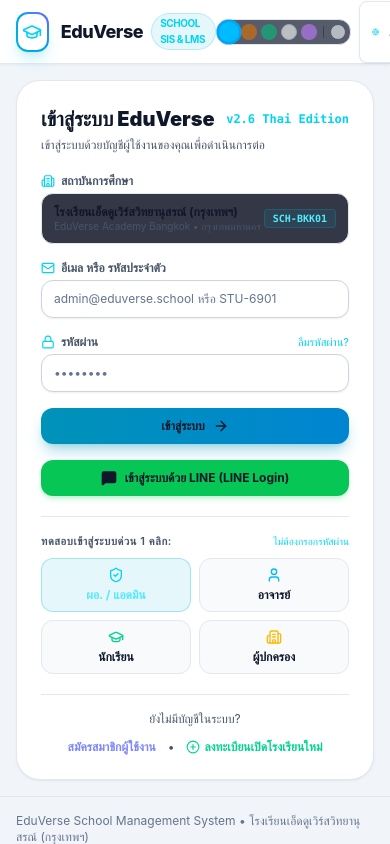
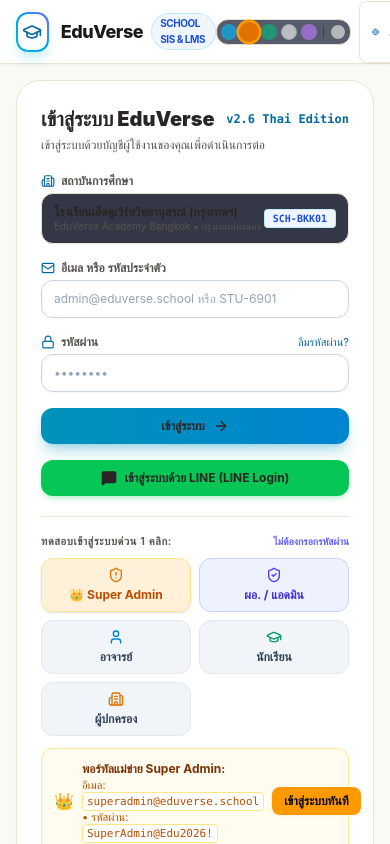
Before and after one commit to farmissara/gemini, a React (Vite) app: page / in a window 390 px wide. Shown: the top 844 px of the page. Built offline with nearby package versions, Linux system fonts and the light colour scheme.

Commit message:
feat: add Super Admin role and update color themes
- Introduce 'super_admin' role with quick access support via URL parameters.
- Update demo login interface to include Super Admin button.
- Refine color palettes for improved readability and eye comfort.

```diff
--- a/src/App.tsx
+++ b/src/App.tsx
@@ -98,7 +98,7 @@ export const App: React.FC = () => {
   const [programMode, setProgramMode] = useState<AppProgramMode>('school_erp');
   const [lang, setLang] = useState<AppLanguage>('th');
   const [theme, setTheme] = useState<AppTheme>('light');
-  const [themePalette, setThemePalette] = useState<ThemePalette>('light_sky');
+  const [themePalette, setThemePalette] = useState<ThemePalette>('light_warm');
   const [searchQuery, setSearchQuery] = useState('');
 
   // Primary Domain State
@@ -159,6 +159,19 @@ export const App: React.FC = () => {
   const handleLogout = () => {
     setCurrentUser(null);
   };
+
+  // Direct URL access for Super Admin (e.g. ?role=super_admin or #superadmin)
+  React.useEffect(() => {
+    try {
+      const params = new URLSearchParams(window.location.search);
+      if (params.get('role') === 'super_admin' || params.get('login') === 'superadmin' || window.location.hash === '#superadmin') {
+        const superUser = demoUsers.find((u) => u.role === 'super_admin') || demoUsers[0];
+        handleLogin(superUser, schools[0]);
+      }
+    } catch {
+      // Ignore URL parsing errors
+    }
+  }, []);
 
   const handleRegisterSchool = (newSchool: School, adminUser: AuthUser) => {
     setSchools((prev) => [newSchool, ...prev]);
--- a/src/components/AuthLayout.tsx
+++ b/src/components/AuthLayout.tsx
@@ -499,45 +499,74 @@ export const AuthLayout: React.FC<AuthLayoutProps> = ({
                     <span className="font-semibold uppercase tracking-wider">
                       {lang === 'th' ? 'ทดสอบเข้าสู่ระบบด่วน 1 คลิก:' : '1-Click Quick Demo Sign In:'}
                     </span>
-                    <span className="text-[10px] text-cyan-400">ไม่ต้องกรอกรหัสผ่าน</span>
+                    <span className="text-[10px] text-indigo-500 font-semibold">ไม่ต้องกรอกรหัสผ่าน</span>
                   </div>
 
-                  <div className="grid grid-cols-2 sm:grid-cols-4 gap-2">
+                  <div className="grid grid-cols-2 sm:grid-cols-5 gap-2">
+                    <button
+                      type="button"
+                      onClick={() => handleQuickDemo('super_admin')}
+                      className="px-2 py-2 rounded-xl bg-amber-500/15 hover:bg-amber-500/25 text-amber-700 text-xs font-bold border border-amber-500/30 text-center transition-all flex flex-col items-center justify-center gap-1 shadow-sm"
+                      title="เข้าสู่ระบบแม่ข่ายระดับสูงสุด Super Admin"
+                    >
+                      <ShieldAlert className="w-4 h-4 text-amber-600" />
+                      <span>👑 Super Admin</span>
+                    </button>
                     <button
                       type="button"
                       onClick={() => handleQuickDemo('admin')}
-                      className="px-2.5 py-2 rounded-xl bg-cyan-500/10 hover:bg-cyan-500/20 text-cyan-300 text-xs font-bold border border-cyan-500/30 text-center transition-all flex flex-col items-center justify-center gap-1"
+                      className="px-2 py-2 rounded-xl bg-indigo-50 hover:bg-indigo-100 text-indigo-700 text-xs font-bold border border-indigo-200 text-center transition-all flex flex-col items-center justify-center gap-1"
                       title="ผู้อำนวยการ / แอดมินโรงเรียน"
                     >
-                      <ShieldCheck className="w-4 h-4 text-cyan-400" />
+                      <ShieldCheck className="w-4 h-4 text-indigo-600" />
                       <span>{lang === 'th' ? 'ผอ. / แอดมิน' : 'Principal / Admin'}</span>
                     </button>
                     <button
                       type="button"
                       onClick={() => handleQuickDemo('teacher')}
-                      className="px-2.5 py-2 rounded-xl bg-slate-800 hover:bg-slate-700 text-slate-200 text-xs font-semibold border border-slate-700 text-center transition-all flex flex-col items-center justify-center gap-1"
+                      className="px-2 py-2 rounded-xl bg-slate-100 hover:bg-slate-200 text-slate-700 text-xs font-semibold border border-slate-200 text-center transition-all flex flex-col items-center justify-center gap-1"
                       title="อาจารย์ผู้สอน"
                     >
-                      <User className="w-4 h-4 text-sky-400" />
+                      <User className="w-4 h-4 text-sky-600" />
                       <span>{lang === 'th' ? 'อาจารย์' : 'Teacher'}</span>
                     </button>
                     <button
                       type="button"
                       onClick={() => handleQuickDemo('student')}
-                      className="px-2.5 py-2 rounded-xl bg-slate-800 hover:bg-slate-700 text-slate-200 text-xs font-semibold border border-slate-700 text-center transition-all flex flex-col items-center justify-center gap-1"
+                      className="px-2 py-2 rounded-xl bg-slate-100 hover:bg-slate-200 text-slate-700 text-xs font-semibold border border-slate-200 text-center transition-all flex flex-col items-center justify-center gap-1"
                       title="นักเรียน"
                     >
-                      <GraduationCap className="w-4 h-4 text-emerald-400" />
+                      <GraduationCap className="w-4 h-4 text-emerald-600" />
                       <span>{lang === 'th' ? 'นักเรียน' : 'Student'}</span>
                     </button>
                     <button
                       type="button"
                       onClick={() => handleQuickDemo('parent')}
-                      className="px-2.5 py-2 rounded-xl bg-slate-800 hover:bg-slate-700 text-slate-200 text-xs font-semibold border border-slate-700 text-center transition-all flex flex-col items-center justify-center gap-1"
+                      className="px-2 py-2 rounded-xl bg-slate-100 hover:bg-slate-200 text-slate-700 text-xs font-semibold border border-slate-200 text-center transition-all flex flex-col items-center justify-center gap-1"
                       title="ผู้ปกครอง"
                     >
-                      <Building2 className="w-4 h-4 text-amber-400" />
+                      <Building2 className="w-4 h-4 text-amber-600" />
                       <span>{lang === 'th' ? 'ผู้ปกครอง' : 'Parent'}</span>
+                    </button>
+                  </div>
+
+                  {/* Super Admin Info Callout */}
+                  <div className="mt-3 p-3 rounded-xl bg-amber-50/80 border border-amber-200/80 flex items-center justify-between text-xs">
+                    <div className="flex items-center gap-2">
+                      <span className="text-base">👑</span>
+                      <div>
+                        <strong className="text-amber-900 block">พอร์ทัลแม่ข่าย Super Admin:</strong>
+                        <span className="text-amber-700 text-[11px]">
+                          อีเมล: <code className="font-mono bg-white px-1 py-0.5 rounded border border-amber-200">superadmin@eduverse.school</code> • รหัสผ่าน: <code className="font-mono bg-white px-1 py-0.5 rounded border border-amber-200">SuperAdmin@Edu2026!</code>
+                        </span>
+                      </div>
+                    </div>
+                    <button
+                      type="button"
+                      onClick={() => handleQuickDemo('super_admin')}
+                      className="px-3 py-1.5 rounded-lg bg-amber-500 hover:bg-amber-600 text-slate-950 font-bold text-xs shadow-xs transition shrink-0 ml-2"
+                    >
+                      เข้าสู่ระบบทันที
                     </button>
                   </div>
                 </div>
--- a/src/components/Navbar.tsx
+++ b/src/components/Navbar.tsx
@@ -258,37 +258,44 @@ export const Navbar: React.FC<NavbarProps> = ({
           <span>{lang === 'th' ? '🇹🇭 ไทย' : '🇬🇧 EN'}</span>
         </button>
 
-        {/* Role Switcher or Super Admin Badge */}
-        {currentRole === 'super_admin' ? (
-          <div className="flex items-center gap-1.5 px-3 py-1 rounded-lg bg-amber-500/15 border border-amber-500/30 text-amber-300 text-xs font-bold">
-            <ShieldAlert className="w-3.5 h-3.5 text-amber-400" />
-            <span>{lang === 'th' ? '👑 Super Admin ส่วนกลาง' : '👑 Master Super Admin'}</span>
-          </div>
-        ) : (
-          <div className="flex items-center bg-slate-800 rounded-lg p-0.5 border border-slate-700/80 text-xs">
-            {(['admin', 'teacher', 'student', 'parent'] as UserRole[]).map((r) => (
+        {/* Role Switcher with direct Super Admin access */}
+        <div className="flex items-center bg-slate-800/80 rounded-xl p-1 border border-slate-700/80 text-xs gap-1">
+          {(['super_admin', 'admin', 'teacher', 'student', 'parent'] as UserRole[]).map((r) => {
+            const isActive = currentRole === r;
+            const isSuper = r === 'super_admin';
+            return (
               <button
                 key={r}
                 onClick={() => setCurrentRole(r)}
-                className={`px-2 py-1 rounded capitalize font-medium text-[11px] transition-all ${
-                  currentRole === r
-                    ? 'bg-cyan-600 text-white font-bold shadow'
-                    : 'text-slate-400 hover:text-white'
+                className={`px-2.5 py-1 rounded-lg font-bold text-[11px] transition-all flex items-center gap-1 ${
+                  isActive
+                    ? isSuper
+                      ? 'bg-amber-500 text-slate-950 shadow-md shadow-amber-500/20'
+                      : 'bg-indigo-600 text-white shadow-md shadow-indigo-600/20'
+                    : isSuper
+                    ? 'text-amber-400 hover:text-amber-300 hover:bg-amber-500/10'
+                    : 'text-slate-400 hover:text-white hover:bg-slate-700/50'
                 }`}
+                title={isSuper ? 'เข้าสู่สิทธิ์แม่ข่ายระดับสูงสุด (Super Admin Portal)' : `สลับมุมมอง: ${r}`}
               >
+                {isSuper && <span>👑</span>}
+                <span>
                   {lang === 'th'
-                  ? r === 'admin'
+                    ? r === 'super_admin'
+                      ? 'Super Admin'
+                      : r === 'admin'
                       ? 'แอดมิน'
                       : r === 'teacher'
                       ? 'ครู'
                       : r === 'student'
                       ? 'นักเรียน'
                       : 'ผู้ปกครอง'
-                  : r}
+                    : r === 'super_admin' ? 'Super Admin' : r}
+                </span>
               </button>
-            ))}
+            );
+          })}
         </div>
-        )}
 
         {/* User Info & Log Out */}
         <div className="flex items-center gap-1.5 pl-1.5 border-l border-slate-800">
--- a/src/index.css
+++ b/src/index.css
@@ -7,26 +7,14 @@
 }
 
 /* ========================================================
-   THEME PALETTE COLOR DEFINITIONS
+   EYE-CARE & COMFORT PALETTES (โทนสีถนอมสายตาสำหรับการทำงานและเรียน)
    ======================================================== */
 
-/* 1. Eye-Care Light Sky (ฟ้าละมุน สบายตา) */
-.theme-light_sky, .theme-light {
-  --color-primary: #0284c7;
-  --color-primary-hover: #0369a1;
-  --color-accent: #0ea5e9;
-  --color-bg-base: #f1f5fa;
-  --color-card-bg: #ffffff;
-  --color-card-border: #e2e8f0;
-  --color-text-main: #0f172a;
-  --color-text-muted: #475569;
-}
-
-/* 2. Eye-Care Warm Paper (ครีมอุ่น ถนอมสายตา ไร้แสงสะท้อน) */
+/* 1. Eye-Care Warm Paper (กระดาษอุ่น ไร้แสงสะท้อน - ดีที่สุดต่อสายตา) */
 .theme-light_warm {
-  --color-primary: #b45309;
-  --color-primary-hover: #92400e;
-  --color-accent: #d97706;
+  --color-primary: #1e3a8a;
+  --color-primary-hover: #172554;
+  --color-accent: #c2410c;
   --color-bg-base: #fbf9f4;
   --color-card-bg: #ffffff;
   --color-card-border: #ebe4d5;
@@ -34,133 +22,116 @@
   --color-text-muted: #57534e;
 }
 
-/* 3. Eye-Care Gentle Mint (มินต์ผ่อนคลาย พักสายตา) */
+/* 2. Eye-Care Soft Sky (ฟ้าครามละมุน สบายตา) */
+.theme-light_sky, .theme-light {
+  --color-primary: #1d4ed8;
+  --color-primary-hover: #1e40af;
+  --color-accent: #0284c7;
+  --color-bg-base: #f8fafc;
+  --color-card-bg: #ffffff;
+  --color-card-border: #e2e8f0;
+  --color-text-main: #1e293b;
+  --color-text-muted: #475569;
+}
+
+/* 3. Eye-Care Gentle Mint (มินต์ธรรมชาติ พักสายตา) */
 .theme-light_mint {
-  --color-primary: #059669;
-  --color-primary-hover: #047857;
-  --color-accent: #10b981;
-  --color-bg-base: #f0f7f4;
+  --color-primary: #047857;
+  --color-primary-hover: #065f46;
+  --color-accent: #059669;
+  --color-bg-base: #f2f7f4;
   --color-card-bg: #ffffff;
   --color-card-border: #cfe2d7;
   --color-text-main: #132a22;
   --color-text-muted: #40584d;
 }
 
-/* 4. Eye-Care Clean Pure White (ขาวสว่าง คลีนมินิมอล) */
+/* 4. Eye-Care Clean Minimal (ขาวคลีน นวลตา) */
 .theme-light_pure {
-  --color-primary: #4f46e5;
-  --color-primary-hover: #4338ca;
-  --color-accent: #6366f1;
-  --color-bg-base: #f8fafc;
+  --color-primary: #3b82f6;
+  --color-primary-hover: #2563eb;
+  --color-accent: #4f46e5;
+  --color-bg-base: #fafafa;
   --color-card-bg: #ffffff;
-  --color-card-border: #e2e8f0;
-  --color-text-main: #0f172a;
-  --color-text-muted: #475569;
+  --color-card-border: #e5e5e5;
+  --color-text-main: #18181b;
+  --color-text-muted: #52525b;
 }
 
-/* 5. Eye-Care Soft Lavender (ลาเวนเดอร์นุ่มนวล ผ่อนคลายตา) */
+/* 5. Eye-Care Soft Lavender (ลาเวนเดอร์ผ่อนคลาย) */
 .theme-light_lavender {
-  --color-primary: #7c3aed;
-  --color-primary-hover: #6d28d9;
-  --color-accent: #8b5cf6;
-  --color-bg-base: #f7f5fc;
+  --color-primary: #6d28d9;
+  --color-primary-hover: #5b21b6;
+  --color-accent: #7c3aed;
+  --color-bg-base: #f8f6fc;
   --color-card-bg: #ffffff;
-  --color-card-border: #e9e3f7;
+  --color-card-border: #e8e2f4;
   --color-text-main: #1e1338;
   --color-text-muted: #52466e;
 }
 
-/* 6. Sapphire Dark (ค่ำคืนครามเข้ม) */
-.theme-sapphire {
-  --color-primary: #0284c7;
-  --color-primary-hover: #0369a1;
-  --color-accent: #06b6d4;
-  --color-bg-base: #0B0F19;
-  --color-card-bg: rgba(15, 23, 42, 0.7);
-  --color-card-border: rgba(30, 41, 59, 0.8);
-  --color-text-main: #f8fafc;
-  --color-text-muted: #94a3b8;
-}
-
-/* 7. Emerald Dark (มรกตเข้ม) */
-.theme-emerald {
-  --color-primary: #059669;
-  --color-primary-hover: #047857;
-  --color-accent: #10b981;
-  --color-bg-base: #061512;
-  --color-card-bg: rgba(6, 32, 28, 0.6);
-  --color-card-border: rgba(16, 78, 64, 0.7);
-  --color-text-main: #f8fafc;
-  --color-text-muted: #94a3b8;
-}
-
-/* 8. Amethyst Dark (อเมทิสต์) */
-.theme-amethyst {
-  --color-primary: #7c3aed;
-  --color-primary-hover: #6d28d9;
-  --color-accent: #a855f7;
-  --color-bg-base: #110c1f;
-  --color-card-bg: rgba(30, 18, 54, 0.6);
-  --color-card-border: rgba(76, 29, 149, 0.5);
-  --color-text-main: #f8fafc;
+/* 6. Soft Dark Mode (มืดนุ่มนวล ไม่แสบตา ไม่ใช้ดำมืดสนิท) */
+.theme-sapphire, .theme-dark {
+  --color-primary: #38bdf8;
+  --color-primary-hover: #0ea5e9;
+  --color-accent: #38bdf8;
+  --color-bg-base: #0f172a;
+  --color-card-bg: #1e293b;
+  --color-card-border: #334155;
+  --color-text-main: #f1f5f9;
   --color-text-muted: #94a3b8;
 }
 
 /* ========================================================
-   UNIVERSAL EYE-CARE LIGHT THEME ADAPTATION
-   (Transforms dark backgrounds, cards, borders and text into
-   soft, soothing, eye-comfortable light mode)
+   UNIVERSAL EYE-CARE OVERRIDES FOR LIGHT THEMES
    ======================================================== */
 
 [class*="theme-light"] {
   color-scheme: light;
 }
 
-/* Specific background surfaces */
-.theme-light_sky,
-.theme-light {
-  background-color: #f1f5fa !important;
-}
-
+/* Background canvas */
 .theme-light_warm {
   background-color: #fbf9f4 !important;
 }
-
+.theme-light_sky, .theme-light {
+  background-color: #f8fafc !important;
+}
 .theme-light_mint {
-  background-color: #f0f7f4 !important;
+  background-color: #f2f7f4 !important;
+}
+.theme-light_pure {
+  background-color: #fafafa !important;
+}
+.theme-light_lavender {
+  background-color: #f8f6fc !important;
 }
 
-.theme-light_pure {
-  background-color: #f8fafc !important;
+/* Headers, Sidebars and Modals */
+[class*="theme-light"] header {
+  background-color: #ffffff !important;
+  border-color: #e2e8f0 !important;
+  box-shadow: 0 1px 2px 0 rgba(0, 0, 0, 0.04) !important;
 }
 
-.theme-light_lavender {
-  background-color: #f7f5fc !important;
+[class*="theme-light"] aside {
+  background-color: #ffffff !important;
+  border-color: #e2e8f0 !important;
 }
 
-/* Primary cards, navbars, modals and panels */
 [class*="theme-light"] .bg-slate-900,
 [class*="theme-light"] .bg-slate-950,
 [class*="theme-light"] .bg-\[\#0B0F19\],
-[class*="theme-light"] aside.bg-slate-900\/60 {
-  background-color: #ffffff !important;
-  box-shadow: 0 1px 3px 0 rgba(0, 0, 0, 0.05), 0 1px 2px -1px rgba(0, 0, 0, 0.05);
-}
-
-[class*="theme-light"] header {
-  background-color: rgba(255, 255, 255, 0.96) !important;
-  box-shadow: 0 1px 3px 0 rgba(0, 0, 0, 0.05);
-}
-
 [class*="theme-light"] .bg-slate-900\/95,
 [class*="theme-light"] .bg-slate-900\/80,
 [class*="theme-light"] .bg-slate-900\/60,
 [class*="theme-light"] .bg-slate-900\/50,
 [class*="theme-light"] .bg-slate-900\/40 {
   background-color: #ffffff !important;
+  box-shadow: 0 1px 3px 0 rgba(0, 0, 0, 0.03), 0 1px 2px -1px rgba(0, 0, 0, 0.03) !important;
 }
 
-/* Inner secondary cards and stat badges */
+/* Sub-cards and inner wells */
 [class*="theme-light"] .bg-slate-800,
 [class*="theme-light"] .bg-slate-800\/60,
 [class*="theme-light"] .bg-slate-800\/50,
@@ -177,21 +148,7 @@
   background-color: #f6f3eb !important;
 }
 
-.theme-light_mint .bg-slate-800,
-.theme-light_mint .bg-slate-800\/60,
-.theme-light_mint .bg-slate-800\/50,
-.theme-light_mint .bg-slate-800\/40 {
-  background-color: #e8f3ee !important;
-}
-
-.theme-light_lavender .bg-slate-800,
-.theme-light_lavender .bg-slate-800\/60,
-.theme-light_lavender .bg-slate-800\/50,
-.theme-light_lavender .bg-slate-800\/40 {
-  background-color: #f2edf8 !important;
-}
-
-/* Card Borders */
+/* Subtle Borders */
 [class*="theme-light"] .border-slate-800,
 [class*="theme-light"] .border-slate-800\/80,
 [class*="theme-light"] .border-slate-800\/60,
@@ -208,25 +165,11 @@
   border-color: #ebe4d5 !important;
 }
 
-.theme-light_mint .border-slate-800,
-.theme-light_mint .border-slate-800\/80,
-.theme-light_mint .border-slate-700,
-.theme-light_mint .border-slate-700\/60 {
-  border-color: #cfe2d7 !important;
-}
-
-.theme-light_lavender .border-slate-800,
-.theme-light_lavender .border-slate-800\/80,
-.theme-light_lavender .border-slate-700,
-.theme-light_lavender .border-slate-700\/60 {
-  border-color: #e9e3f7 !important;
-}
-
-/* Typography & Headings */
+/* Main typography in light mode */
 [class*="theme-light"] .text-white,
 [class*="theme-light"] .text-slate-100,
 [class*="theme-light"] .text-slate-200 {
-  color: #0f172a !important;
+  color: #1e293b !important;
 }
 
 .theme-light_warm .text-white,
@@ -235,19 +178,6 @@
   color: #292524 !important;
 }
 
-.theme-light_mint .text-white,
-.theme-light_mint .text-slate-100,
-.theme-light_mint .text-slate-200 {
-  color: #132a22 !important;
-}
-
-.theme-light_lavender .text-white,
-.theme-light_lavender .text-slate-100,
-.theme-light_lavender .text-slate-200 {
-  color: #1e1338 !important;
-}
-
-/* Secondary muted text */
 [class*="theme-light"] .text-slate-300,
 [class*="theme-light"] .text-slate-400 {
   color: #475569 !important;
@@ -258,18 +188,97 @@
   color: #57534e !important;
 }
 
-.theme-light_mint .text-slate-300,
-.theme-light_mint .text-slate-400 {
-  color: #40584d !important;
+[class*="theme-light"] .text-slate-500 {
+  color: #64748b !important;
 }
 
-.theme-light_lavender .text-slate-300,
-.theme-light_lavender .text-slate-400 {
-  color: #52466e !important;
+/* ========================================================
+   CRITICAL EYE-CARE COLOR MAP (Transforms neon glaring text into readable tones)
+   ======================================================== */
+
+/* Cyan & Sky -> Deep Calming Blue */
+[class*="theme-light"] .text-cyan-400,
+[class*="theme-light"] .text-cyan-300,
+[class*="theme-light"] .text-cyan-200,
+[class*="theme-light"] .text-sky-300 {
+  color: #0369a1 !important;
+}
+[class*="theme-light"] .bg-cyan-500\/10,
+[class*="theme-light"] .bg-cyan-500\/20 {
+  background-color: #eff6ff !important;
+  color: #1d4ed8 !important;
+}
+[class*="theme-light"] .border-cyan-500\/30,
+[class*="theme-light"] .border-cyan-500\/40 {
+  border-color: #bfdbfe !important;
 }
 
-[class*="theme-light"] .text-slate-500 {
-  color: #64748b !important;
+/* Emerald & Green -> Deep Forest Sage */
+[class*="theme-light"] .text-emerald-400,
+[class*="theme-light"] .text-emerald-300,
+[class*="theme-light"] .text-green-300 {
+  color: #15803d !important;
+}
+[class*="theme-light"] .bg-emerald-500\/10,
+[class*="theme-light"] .bg-emerald-500\/20 {
+  background-color: #f0fdf4 !important;
+  color: #166534 !important;
+}
+[class*="theme-light"] .border-emerald-500\/30,
+[class*="theme-light"] .border-emerald-500\/40 {
+  border-color: #bbf7d0 !important;
+}
+
+/* Amber & Yellow -> Deep Warm Clay Amber */
+[class*="theme-light"] .text-amber-400,
+[class*="theme-light"] .text-amber-300,
+[class*="theme-light"] .text-yellow-300 {
+  color: #b45309 !important;
+}
+[class*="theme-light"] .bg-amber-500\/10,
+[class*="theme-light"] .bg-amber-500\/20 {
+  background-color: #fffbeb !important;
+  color: #92400e !important;
+}
+[class*="theme-light"] .border-amber-500\/30,
+[class*="theme-light"] .border-amber-500\/40 {
+  border-color: #fde68a !important;
+}
+
+/* Rose & Pink -> Deep Wine Rose */
+[class*="theme-light"] .text-rose-400,
+[class*="theme-light"] .text-rose-300,
+[class*="theme-light"] .text-pink-300 {
+  color: #be123c !important;
+}
+[class*="theme-light"] .bg-rose-500\/10,
+[class*="theme-light"] .bg-rose-500\/20 {
+  background-color: #fff1f2 !important;
+  color: #9f1239 !important;
+}
+[class*="theme-light"] .border-rose-500\/30,
+[class*="theme-light"] .border-rose-500\/40 {
+  border-color: #fecdd3 !important;
+}
+
+/* Indigo & Purple -> Deep Royal Indigo */
+[class*="theme-light"] .text-indigo-400,
+[class*="theme-light"] .text-indigo-300,
+[class*="theme-light"] .text-purple-400,
+[class*="theme-light"] .text-purple-300 {
+  color: #4338ca !important;
+}
+[class*="theme-light"] .bg-indigo-500\/10,
+[class*="theme-light"] .bg-indigo-500\/20,
+[class*="theme-light"] .bg-purple-500\/10,
+[class*="theme-light"] .bg-purple-500\/20 {
+  background-color: #eef2ff !important;
+  color: #3730a3 !important;
+}
+[class*="theme-light"] .border-indigo-500\/30,
+[class*="theme-light"] .border-indigo-500\/40,
+[class*="theme-light"] .border-purple-500\/30 {
+  border-color: #c7d2fe !important;
 }
 
 /* Inputs, Selects, and Textareas */
@@ -277,81 +286,37 @@
 [class*="theme-light"] select,
 [class*="theme-light"] textarea {
   background-color: #ffffff !important;
-  color: #0f172a !important;
+  color: #1e293b !important;
   border-color: #cbd5e1 !important;
 }
-
-.theme-light_warm input:not([type="checkbox"]):not([type="radio"]),
-.theme-light_warm select,
-.theme-light_warm textarea {
-  background-color: #ffffff !important;
-  color: #292524 !important;
-  border-color: #e2d9c8 !important;
+[class*="theme-light"] input::placeholder,
+[class*="theme-light"] textarea::placeholder {
+  color: #94a3b8 !important;
 }
 
-.theme-light_mint input:not([type="checkbox"]):not([type="radio"]),
-.theme-light_mint select,
-.theme-light_mint textarea {
-  background-color: #ffffff !important;
-  color: #132a22 !important;
-  border-color: #c0d8cb !important;
+/* Buttons in Light Mode */
+[class*="theme-light"] .bg-indigo-600 {
+  background-color: #2563eb !important;
+  color: #ffffff !important;
+}
+[class*="theme-light"] .bg-cyan-600 {
+  background-color: #0284c7 !important;
+  color: #ffffff !important;
+}
+[class*="theme-light"] .hover\:bg-slate-800:hover,
+[class*="theme-light"] .hover\:bg-slate-700:hover {
+  background-color: #f1f5f9 !important;
+  color: #1e293b !important;
 }
 
-.theme-light_lavender input:not([type="checkbox"]):not([type="radio"]),
-.theme-light_lavender select,
-.theme-light_lavender textarea {
-  background-color: #ffffff !important;
-  color: #1e1338 !important;
-  border-color: #ddd4ee !important;
+/* Hero Top Banner: Calm Slate/Blue instead of harsh dark neon */
+[class*="theme-light"] .relative.overflow-hidden.rounded-2xl.bg-gradient-to-r {
+  background: linear-gradient(135deg, #1e293b 0%, #334155 100%) !important;
 }
-
-/* Button & Link Hover States in Light Mode */
-[class*="theme-light"] .hover\:bg-slate-800:hover,
-[class*="theme-light"] .hover\:bg-slate-800\/80:hover,
-[class*="theme-light"] .hover\:bg-slate-700:hover {
-  background-color: #f1f5f9 !important;
-}
-
-[class*="theme-light"] .hover\:text-white:hover {
-  color: #0f172a !important;
-}
-
-
-/* Hero Banners in Light Mode */
-.theme-light_sky .relative.overflow-hidden.rounded-2xl.bg-gradient-to-r {
-  background: linear-gradient(135deg, #0284c7 0%, #0369a1 100%) !important;
-}
-.theme-light_sky .relative.overflow-hidden.rounded-2xl.bg-gradient-to-r * {
-  color: #ffffff !important;
-}
-
-.theme-light_warm .relative.overflow-hidden.rounded-2xl.bg-gradient-to-r {
-  background: linear-gradient(135deg, #78350f 0%, #b45309 100%) !important;
-}
-.theme-light_warm .relative.overflow-hidden.rounded-2xl.bg-gradient-to-r * {
-  color: #ffffff !important;
-}
-
-.theme-light_mint .relative.overflow-hidden.rounded-2xl.bg-gradient-to-r {
-  background: linear-gradient(135deg, #065f46 0%, #059669 100%) !important;
-}
-.theme-light_mint .relative.overflow-hidden.rounded-2xl.bg-gradient-to-r * {
-  color: #ffffff !important;
-}
-
-/* Glassmorphism helpers */
-.glass-card {
-  background: rgba(15, 23, 42, 0.65);
-  backdrop-filter: blur(12px);
-  -webkit-backdrop-filter: blur(12px);
-  border: 1px solid rgba(255, 255, 255, 0.08);
-}
-
-.glass-card-light {
-  background: rgba(255, 255, 255, 0.95);
-  backdrop-filter: blur(12px);
-  -webkit-backdrop-filter: blur(12px);
-  border: 1px solid rgba(226, 232, 240, 0.9);
+[class*="theme-light"] .relative.overflow-hidden.rounded-2xl.bg-gradient-to-r h1,
+[class*="theme-light"] .relative.overflow-hidden.rounded-2xl.bg-gradient-to-r p,
+[class*="theme-light"] .relative.overflow-hidden.rounded-2xl.bg-gradient-to-r span {
+  color: #f8fafc !important;
 }
 
 /* Custom scrollbars */
```
Lines whose indentation alone changed are shown as unchanged.
